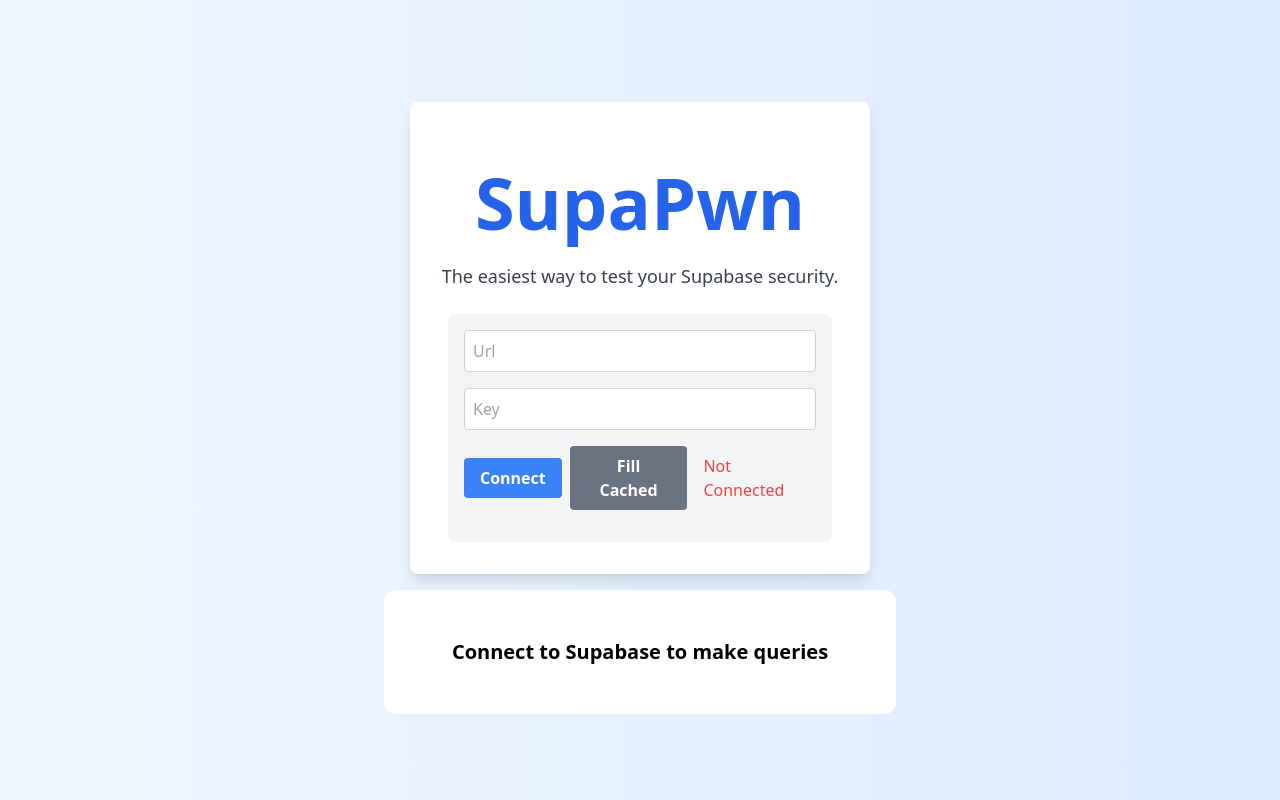
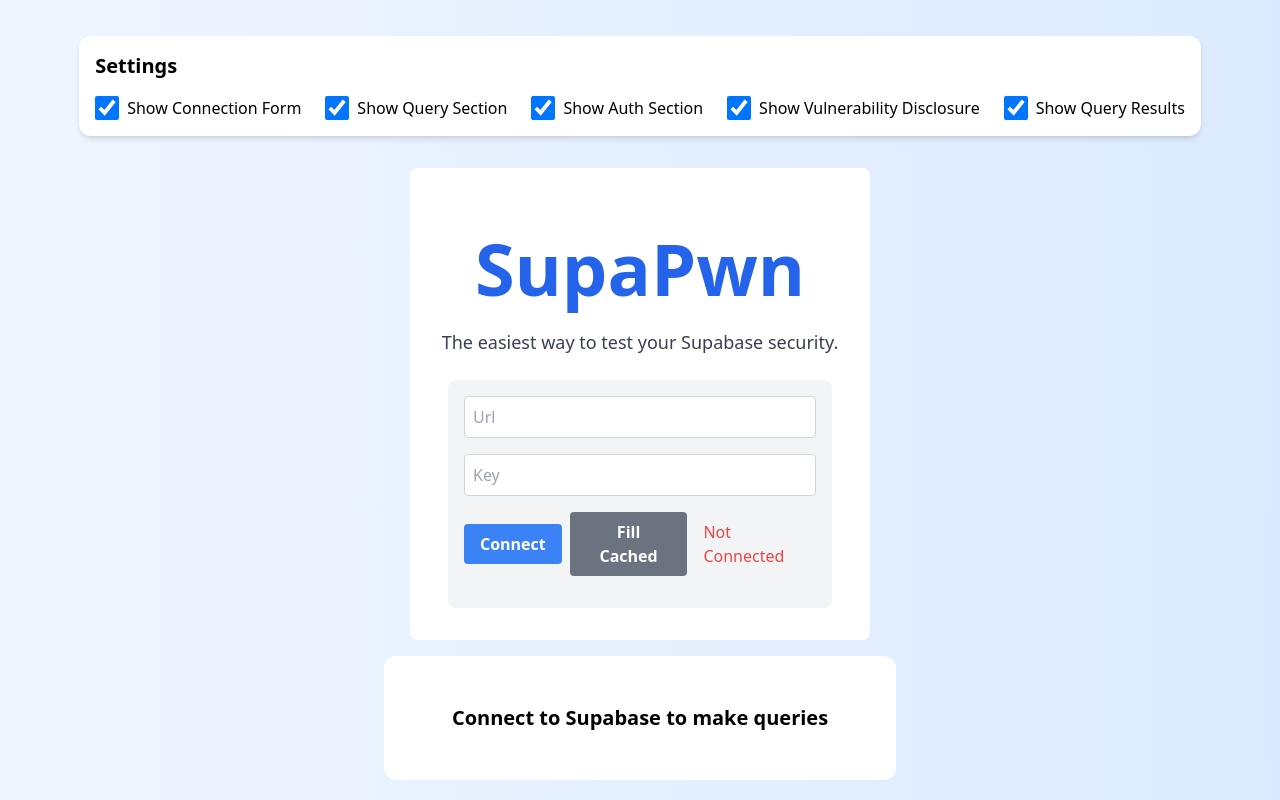
Before and after one commit to rossnoah/supapwn-tool, a React (Vite) app: page / in a window 1280 px wide. Built offline with nearby package versions, Linux system fonts and the light colour scheme.

Commit message:
settings, email templates, fix types,

```diff
--- a/src/App.tsx
+++ b/src/App.tsx
@@ -7,13 +7,13 @@
 import { getPaths } from "./getPaths";
 import { Toaster } from "react-hot-toast";
 import VulnerabilityDisclosure from "./components/VulnerabilityDisclosure";
+import Settings from "./components/Settings";
 
 const App: React.FC = () => {
   const [supabaseClient, setSupabaseClient] = useState<SupabaseClient | null>(
     null
   );
 
-  //set supabaseClient to window.supabase
   useEffect(() => {
     if (typeof window !== "undefined") {
       if (supabaseClient) {
@@ -28,6 +28,19 @@
   const [tables, setTables] = useState<string[]>([]);
   const [isAuthenticated, setIsAuthenticated] = useState<boolean>(false);
 
+  const defaultSettings = {
+    showConnectionForm: true,
+    showQuerySection: true,
+    showAuthSection: true,
+    showVulnerabilityDisclosure: true,
+    showQueryResults: true,
+  };
+
+  const [settings, setSettings] = useState(() => {
+    const savedSettings = localStorage.getItem("uiSettings");
+    return savedSettings ? JSON.parse(savedSettings) : defaultSettings;
+  });
+
   useEffect(() => {
     const checkUser = async () => {
       if (supabaseClient) {
@@ -36,6 +49,7 @@
     };
     checkUser();
   }, [supabaseClient]);
+
   const addQueryResult = (data: string, bypassCharLimit?: boolean) => {
     const result: result = {
       data,
@@ -52,6 +66,8 @@
   return (
     <div className="bg-gradient-to-r from-blue-50 to-blue-100 min-h-screen flex flex-col items-center justify-center w-full">
       <Toaster />
+      <Settings settings={settings} setSettings={setSettings} />
+
       <ConnectionForm
         setSupabaseClient={setSupabaseClient}
         discoverTables={discoverTables}
@@ -59,25 +75,33 @@
 
       {supabaseClient ? (
         <div>
-          <div className="flex flex-row items-center justify-center space-x-2 w-full ">
+          <div className="flex flex-row items-center justify-center space-x-2 w-full">
+            {settings.showQuerySection && (
               <QuerySection
                 supabaseClient={supabaseClient}
                 addQueryResult={addQueryResult}
                 tables={tables}
               />
+            )}
+            {settings.showAuthSection && (
               <AuthSection
                 supabaseClient={supabaseClient}
                 isAuthenticated={isAuthenticated}
               />
+            )}
           </div>
 
-          <div className="flex flex-col items-center justify-center ">
+          <div className="flex flex-col items-center justify-center">
+            {settings.showVulnerabilityDisclosure && (
               <VulnerabilityDisclosure
                 supabaseClient={supabaseClient}
                 tables={tables}
                 isAuthenticated={isAuthenticated}
               />
+            )}
+            {settings.showQueryResults && (
               <QueryResults queryResults={queryResults} />
+            )}
           </div>
         </div>
       ) : (
--- a/src/components/AuthSection.tsx
+++ b/src/components/AuthSection.tsx
@@ -23,8 +23,8 @@
       console.log(response);
       if (response.error) throw response.error;
       setError("");
-    } catch (err: any) {
-      setError(err.message);
+    } catch (err: unknown) {
+      setError((err as Error).message);
     }
   };
 
@@ -34,8 +34,8 @@
       console.log(response);
       if (response.error) throw response.error;
       setError("");
-    } catch (err: any) {
-      setError(err.message);
+    } catch (err: unknown) {
+      setError((err as Error).message);
     }
   };
 
@@ -65,9 +65,9 @@
 
       // If either login or registration succeeds
       setError("");
-    } catch (err: any) {
+    } catch (err: unknown) {
       // If both login and registration fail
-      setError(err.message);
+      setError((err as Error).message);
     }
   };
 
--- a/src/components/ConnectionForm.tsx
+++ b/src/components/ConnectionForm.tsx
@@ -41,10 +41,11 @@
       localStorage.setItem("supabaseKey", key);
 
       await discoverTables(url, key); // Discover tables after connecting
-    } catch (err: any) {
+    } catch (err: unknown) {
+      const error = err as Error;
       setStatus("Not Connected");
       setStatusColor("text-red-500");
-      setError("Failed to connect: " + err.message);
+      setError("Failed to connect: " + error.message);
     }
   };
 
@@ -58,7 +59,7 @@
   };
 
   return (
-    <div className="flex flex-col items-center justify-center my-4 space-y-6 bg-white p-8 rounded-lg shadow-lg">
+    <div className="flex flex-col items-center justify-center my-4 space-y-6 bg-white p-8 rounded-lg">
       <h1 className="text-7xl font-black text-center text-blue-600 mt-8">
         SupaPwn
       </h1>
--- /dev/null
+++ b/src/components/Settings.tsx
@@ -0,0 +1,83 @@
+import React from "react";
+
+type SettingsProps = {
+  settings: {
+    showConnectionForm: boolean;
+    showQuerySection: boolean;
+    showAuthSection: boolean;
+    showVulnerabilityDisclosure: boolean;
+    showQueryResults: boolean;
+  };
+  setSettings: React.Dispatch<
+    React.SetStateAction<{
+      showConnectionForm: boolean;
+      showQuerySection: boolean;
+      showAuthSection: boolean;
+      showVulnerabilityDisclosure: boolean;
+      showQueryResults: boolean;
+    }>
+  >;
+};
+
+const Settings: React.FC<SettingsProps> = ({ settings, setSettings }) => {
+  const handleCheckboxChange = (component: keyof typeof settings) => {
+    const newSettings = { ...settings, [component]: !settings[component] };
+    setSettings(newSettings);
+    localStorage.setItem("uiSettings", JSON.stringify(newSettings));
+  };
+
+  return (
+    <div className="settings-panel bg-white p-4 rounded-xl shadow-md my-4">
+      <h2 className="text-xl font-bold mb-4">Settings</h2>
+      <div className="flex space-x-6">
+        <label className="flex items-center space-x-2">
+          <input
+            type="checkbox"
+            className="w-6 h-6"
+            checked={settings.showConnectionForm}
+            onChange={() => handleCheckboxChange("showConnectionForm")}
+          />
+          <span>Show Connection Form</span>
+        </label>
+        <label className="flex items-center space-x-2">
+          <input
+            type="checkbox"
+            className="w-6 h-6"
+            checked={settings.showQuerySection}
+            onChange={() => handleCheckboxChange("showQuerySection")}
+          />
+          <span>Show Query Section</span>
+        </label>
+        <label className="flex items-center space-x-2">
+          <input
+            type="checkbox"
+            className="w-6 h-6"
+            checked={settings.showAuthSection}
+            onChange={() => handleCheckboxChange("showAuthSection")}
+          />
+          <span>Show Auth Section</span>
+        </label>
+        <label className="flex items-center space-x-2">
+          <input
+            type="checkbox"
+            className="w-6 h-6"
+            checked={settings.showVulnerabilityDisclosure}
+            onChange={() => handleCheckboxChange("showVulnerabilityDisclosure")}
+          />
+          <span>Show Vulnerability Disclosure</span>
+        </label>
+        <label className="flex items-center space-x-2">
+          <input
+            type="checkbox"
+            className="w-6 h-6"
+            checked={settings.showQueryResults}
+            onChange={() => handleCheckboxChange("showQueryResults")}
+          />
+          <span>Show Query Results</span>
+        </label>
+      </div>
+    </div>
+  );
+};
+
+export default Settings;
--- a/src/supabaseUtils.ts
+++ b/src/supabaseUtils.ts
@@ -3,7 +3,7 @@
 // Define the type for the result entries
 interface QueryResult {
   table: string;
-  data: any[] | null;
+  data: unknown[] | null;
   error: string | null;
 }
 
@@ -56,8 +56,9 @@
       logResult(result);
     }
     return result;
-  } catch (err: any) {
-    return { table, data: null, error: err.message };
+  } catch (err: unknown) {
+    const error = err as Error;
+    return { table, data: null, error: error.message };
   }
 };
 
```
Also changed, not shown: src/components/VulnerabilityDisclosure.tsx (+47 -35 lines). Lines whose indentation alone changed are shown as unchanged.
